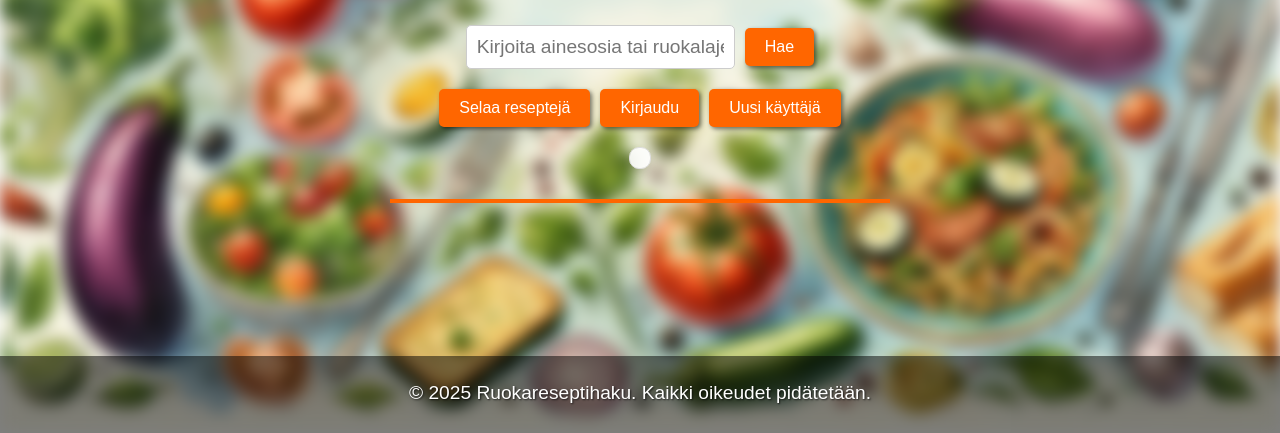
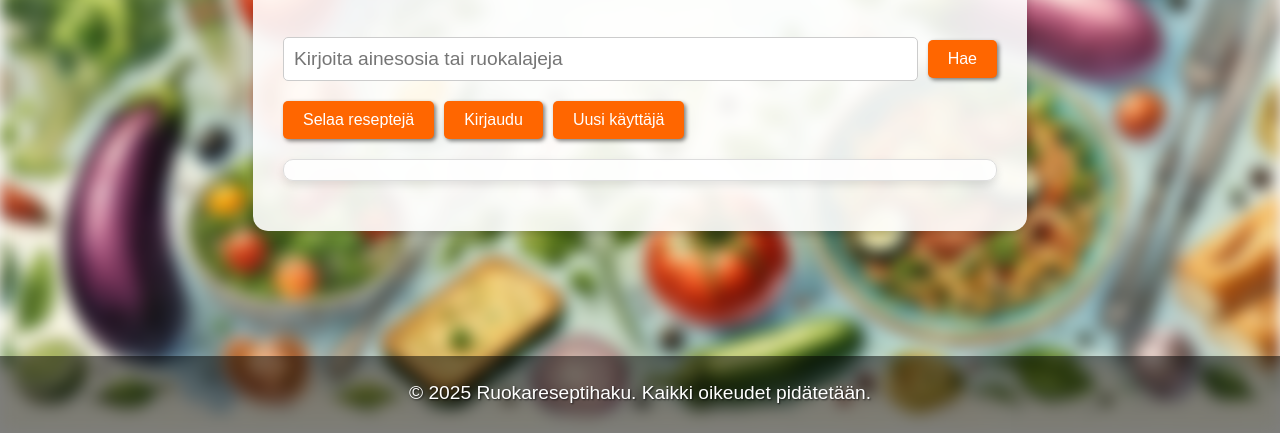
Before and after one commit to JohannaL84/reseptihaku, a plain HTML site: page index.html in a window 1280 px wide. Shown: the part 367-800 px from the top of the page. Drawn offline with Linux system fonts and the light colour scheme.

Commit message:
etusivumuutos

```diff
--- a/index.html
+++ b/index.html
@@ -8,37 +8,35 @@
 </head>
 <body>
     <div class="background"></div>
-    <!-- Sivun otsikko -->
+
+    <div class="content-box">
         <h1>Ruokareseptihaku</h1>
-
-    <!-- Lyhyt kuvaus -->
         <p class="p12">Etsi, jaa, kokeile ja haasta ystäviä tekemään herkullisia reseptejä vaivattomasti!</p>
 
+        <main>
             <!-- Hakukenttä -->
             <div class="search-container">
                 <input type="text" id="searchInput" placeholder="Kirjoita ainesosia tai ruokalajeja">
                 <button id="searchButton">Hae</button>
             </div>
 
-    <!-- Linkit siirretty tähän kohtaan -->
+            <!-- Linkit -->
             <div class="button-container">
                 <button onclick="window.location.href='index2.html'">Selaa reseptejä</button>
                 <button onclick="window.location.href='login.html'">Kirjaudu</button>
                 <button onclick="window.location.href='register.html'">Uusi käyttäjä</button>
             </div>
 
-    <!-- Tulosten näyttöalue -->
+            <!-- Tulokset -->
             <div id="resultsContainer"></div>
+        </main>
+    </div>
 
-    <!-- Lyhyt oranssi viiva -->
-    <div class="divider"></div>
-
-    <!-- Alatunniste -->
+    <!-- Footer -->
     <div id="footer">
         <p>&copy; 2025 Ruokareseptihaku. Kaikki oikeudet pidätetään.</p>
     </div>
 
-    <!-- Linkitetään hakutoiminnallisuuden JavaScript-tiedosto -->
     <script src="search.js"></script>
 </body>
 </html>
```
Lines whose indentation alone changed are shown as unchanged.
